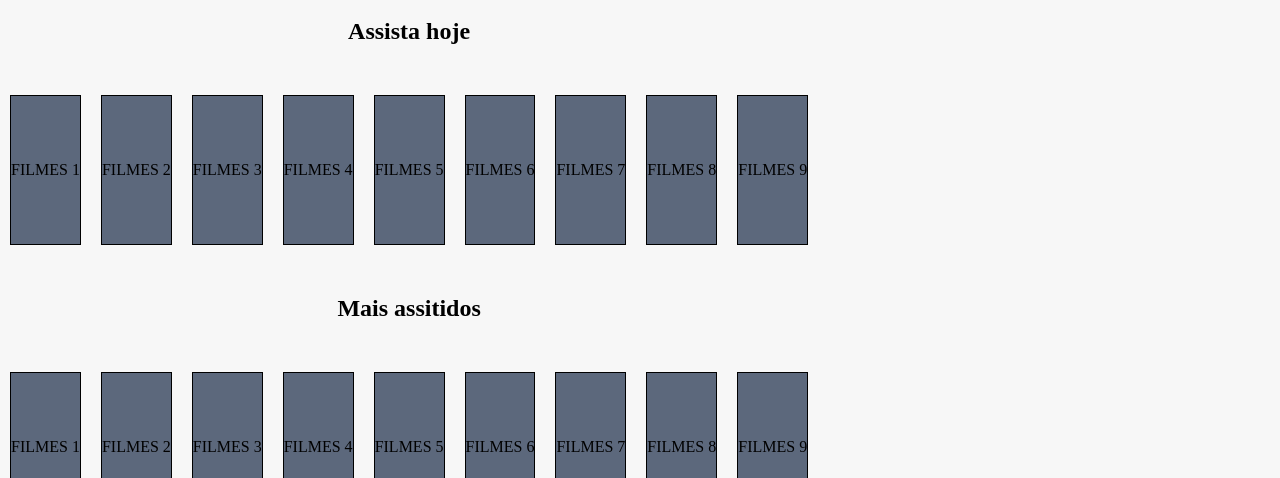
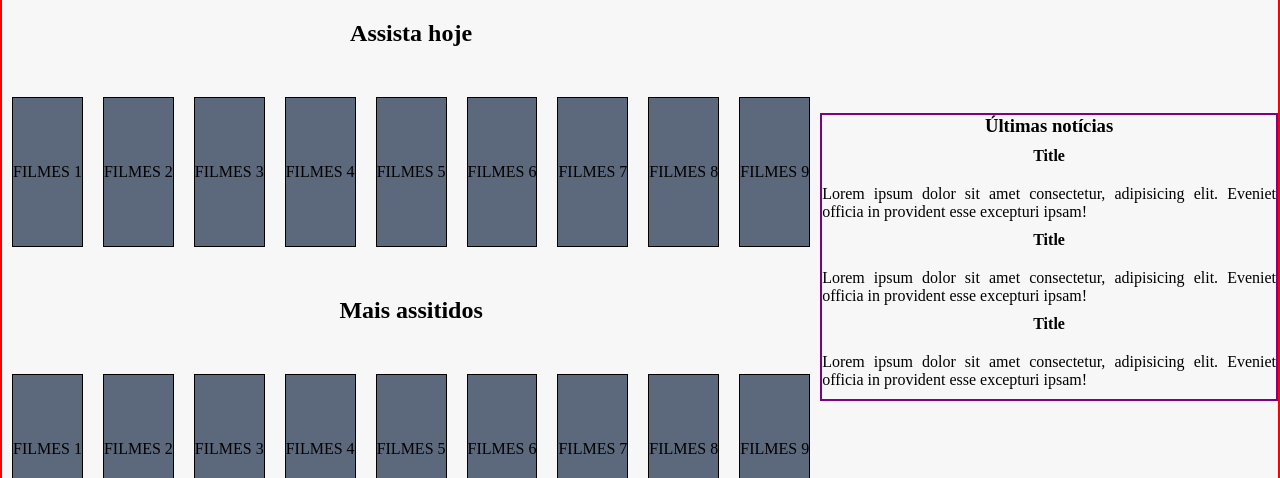
Before and after one commit to RaphaelMocellin/trybe-exercicios, a plain HTML site: page fundamentos/secao-06-html-e-css-forms-flexbox-responsivo/dia-04-flexbox-part-2/index.html in a window 1280 px wide. Shown: the part 322-800 px from the top of the page. Drawn offline with Linux system fonts and the light colour scheme.

Commit message:
elaborando exercícios do dia

```diff
--- a/fundamentos/secao-06-html-e-css-forms-flexbox-responsivo/dia-04-flexbox-part-2/style.css
+++ b/fundamentos/secao-06-html-e-css-forms-flexbox-responsivo/dia-04-flexbox-part-2/style.css
@@ -46,6 +46,7 @@
   .main-container {
     display: flex;
     flex-wrap: wrap;
+    border: 2px solid red;
   }
 
   .movie-container {
@@ -78,11 +79,16 @@
     display: flex;
     flex-direction: column;
     margin: 20px;
+    flex-basis: 350px;
+    flex-grow: 1;
+    margin: auto;
+    border: 2px solid purple;
   }
 
   .aside-container h3, h4 {
     margin-bottom: 10px;
     text-align: center;
+    flex-grow: 1;
   }
 
   .aside-container p {
```
